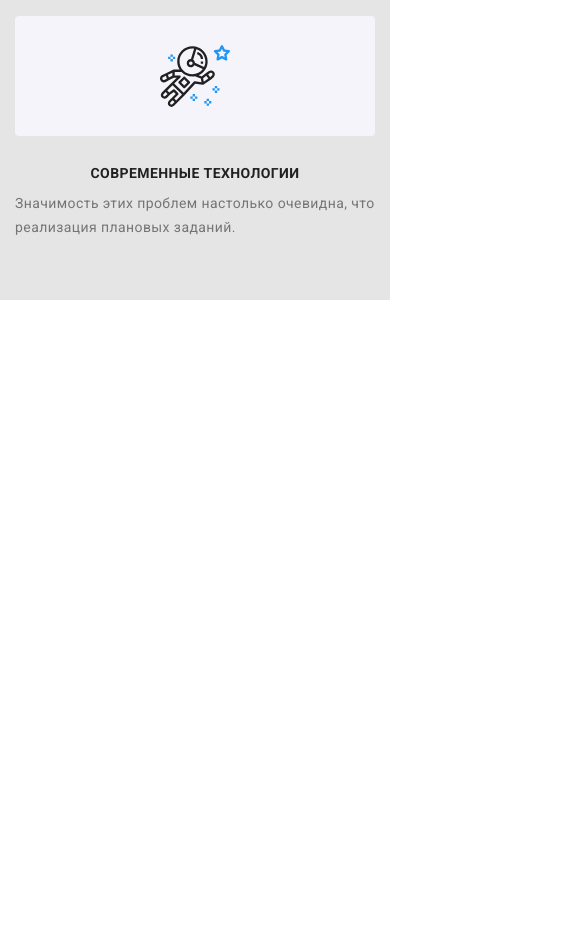
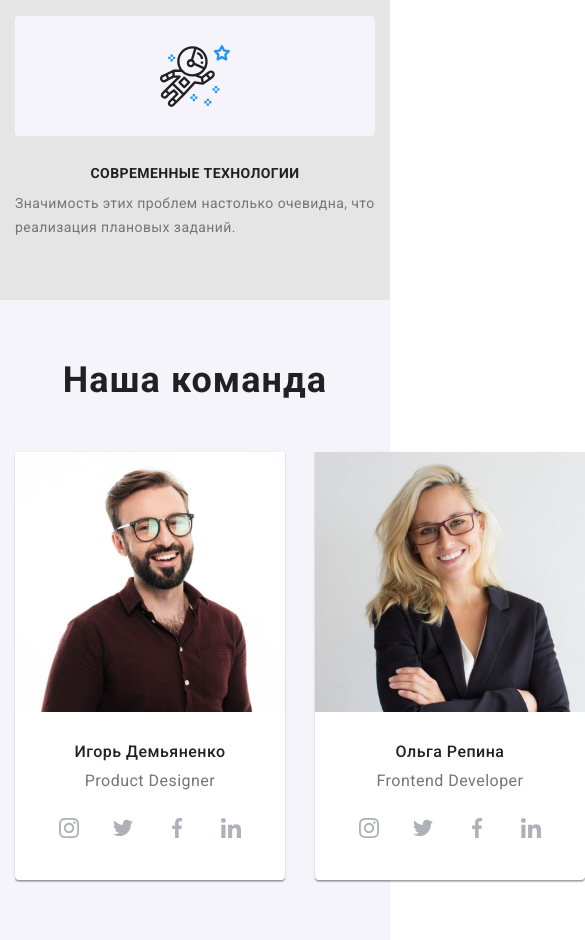
Before and after one commit to VasylMartin/goit-markup-hw-08, a plain HTML site: page index.html in a window 390 px wide. Shown: the part 1266-2206 px from the top of the page, 585 px wide, since content can reach past the window. Before the commit the page ends 1566 px from the top, so only its background shows below. Drawn offline with nearby package versions, Linux system fonts and the light colour scheme.

Commit message:
images mobile&tablet

```diff
--- a/index.html
+++ b/index.html
@@ -208,7 +208,7 @@
         </div>
       </section>
       <!--====================SECTION 4====================-->
-      <!-- <section class="section section-four">
+      <section class="section section-four">
         <div class="container">
           <h2 class="second-title sec-title">Наша команда</h2>
           <ul class="team-list">
@@ -362,7 +362,7 @@
             </li>
           </ul>
         </div>
-      </section> -->
+      </section>
       <!--====================SECTION 5====================-->
       <!-- <section class="section sec-five">
         <div class="container">
```
Also changed, not shown: images/mobile/our team/team-member-four.jpg (added), images/mobile/our team/team-member-four@2x.jpg (added), images/mobile/our team/team-member-one.jpg (added), images/mobile/our team/team-member-one@2x.jpg (added), images/mobile/our team/team-member-three.jpg (added), images/mobile/our team/team-member-three@2x.jpg (added), images/mobile/our team/team-member-two.jpg (added), images/mobile/our team/team-member-two@2x.jpg (added), images/tablet/our team/team-member-four.jpg (added), images/tablet/our team/team-member-four@2x.jpg (added), images/tablet/our team/team-member-one.jpg (added), images/tablet/our team/team-member-one@2x.jpg (added), images/tablet/our team/team-member-three.jpg (added), images/tablet/our team/team-member-three@2x.jpg (added), 2 more files.
